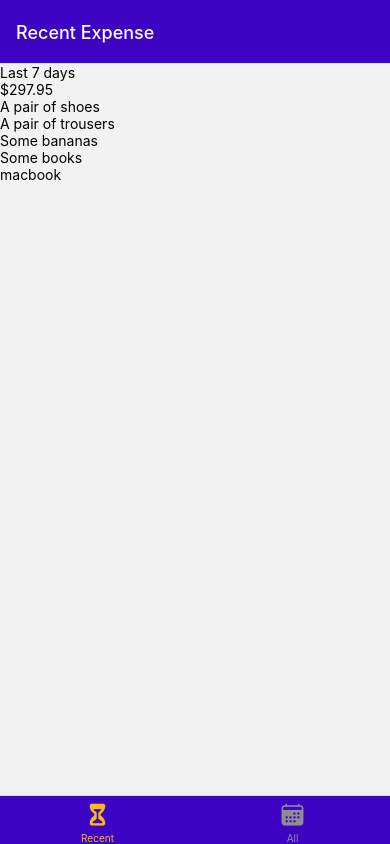
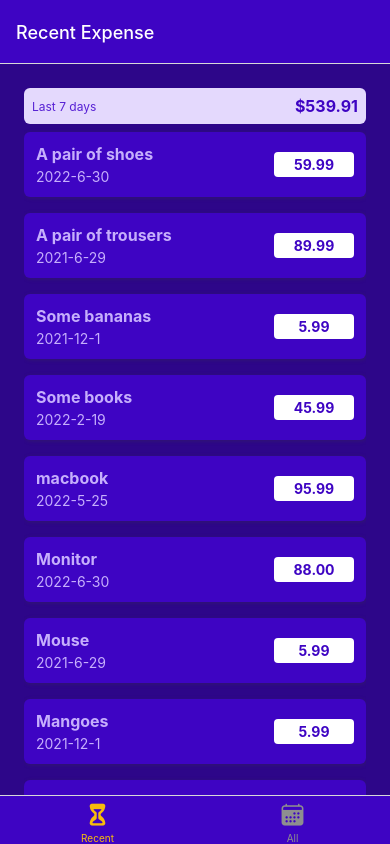
Before and after one commit to AndyLab9596/expense-tracker, a React Native app: screen / in a window 390 px wide. Built offline with nearby package versions, Linux system fonts and the light colour scheme.

Commit message:
styling Expense

```diff
--- /dev/null
+++ b/components/ExpensesOutput/ExpenseItem.tsx
@@ -0,0 +1,70 @@
+import { Pressable, Text, View, StyleSheet } from "react-native";
+import { GlobalStyles } from "../../constants/styles";
+import { getFormatterDate } from "../../utils/date";
+import { IExpense } from "./ExpensesOutput";
+
+interface IExpenseItem {
+  item: IExpense;
+}
+
+const ExpenseItem: React.FC<IExpenseItem> = ({ item }) => {
+  return (
+    <Pressable>
+      <View style={styles.expenseItem}>
+        <View>
+          <Text style={[styles.textBase, styles.description]}>
+            {item.description}
+          </Text>
+          <Text style={styles.textBase}>{getFormatterDate(item.date)}</Text>
+        </View>
+        <View style={styles.amountContainer}>
+          <Text style={[styles.textBase, styles.amount]}>
+            {item.amount.toFixed(2)}
+          </Text>
+        </View>
+      </View>
+    </Pressable>
+  );
+};
+
+export default ExpenseItem;
+
+const styles = StyleSheet.create({
+  expenseItem: {
+    padding: 12,
+    marginVertical: 8,
+    backgroundColor: GlobalStyles.colors.primary500,
+    flexDirection: "row",
+    justifyContent: "space-between",
+    alignItems: "center",
+    borderRadius: 6,
+    // android shadow:
+    elevation: 3,
+    // IOS shadow:
+    shadowColor: GlobalStyles.colors.gray500,
+    shadowRadius: 4,
+    shadowOffset: { width: 1, height: 1 },
+    shadowOpacity: 0.4,
+  },
+  textBase: {
+    color: GlobalStyles.colors.primary100,
+  },
+  description: {
+    fontSize: 16,
+    marginBottom: 4,
+    fontWeight: "bold",
+  },
+  amountContainer: {
+    paddingHorizontal: 12,
+    paddingVertical: 4,
+    backgroundColor: "white",
+    justifyContent: "center",
+    alignItems: "center",
+    borderRadius: 4,
+    minWidth: 80,
+  },
+  amount: {
+    color: GlobalStyles.colors.primary500,
+    fontWeight: "bold",
+  },
+});
--- a/components/ExpensesOutput/ExpensesList.tsx
+++ b/components/ExpensesOutput/ExpensesList.tsx
@@ -1,4 +1,5 @@
 import { FlatList, ListRenderItemInfo, Text } from "react-native";
+import ExpenseItem from "./ExpenseItem";
 import { IExpense, IExpensesOutput } from "./ExpensesOutput";
 
 interface IExpensesList {
@@ -6,7 +7,7 @@ interface IExpensesList {
 }
 
 const expenseItem = (data: ListRenderItemInfo<IExpense>) => {
-  return <Text>{data.item.description}</Text>;
+  return <ExpenseItem item={data.item} />;
 };
 
 const ExpensesList: React.FC<IExpensesList> = ({ expenses }) => {
--- a/components/ExpensesOutput/ExpensesOutput.tsx
+++ b/components/ExpensesOutput/ExpensesOutput.tsx
@@ -1,5 +1,6 @@
 import React from "react";
-import { View } from "react-native";
+import { View, StyleSheet } from "react-native";
+import { GlobalStyles } from "../../constants/styles";
 import ExpensesList from "./ExpensesList";
 import ExpensesSummary from "./ExpensesSummary";
 
@@ -34,6 +35,37 @@ const DUMMY_EXPENSES: IExpense[] = [
     amount: 95.99,
     date: new Date("2022-05-25"),
   },
+  //
+  {
+    id: "e6",
+    description: "Monitor",
+    amount: 88,
+    date: new Date("2022-06-30"),
+  },
+  {
+    id: "e7",
+    description: "Mouse",
+    amount: 5.99,
+    date: new Date("2021-06-29"),
+  },
+  {
+    id: "e8",
+    description: "Mangoes",
+    amount: 5.99,
+    date: new Date("2021-12-01"),
+  },
+  {
+    id: "e9",
+    description: "mouse pad",
+    amount: 45.99,
+    date: new Date("2022-02-19"),
+  },
+  {
+    id: "e10",
+    description: "IMac",
+    amount: 95.99,
+    date: new Date("2022-05-25"),
+  },
 ];
 
 export interface IExpense {
@@ -53,7 +85,7 @@ const ExpensesOutput: React.FC<IExpensesOutput> = ({
   expensePeriod,
 }) => {
   return (
-    <View>
+    <View style={styles.container}>
       {/* Summary */}
       <ExpensesSummary
         expenses={DUMMY_EXPENSES}
@@ -67,3 +99,13 @@ const ExpensesOutput: React.FC<IExpensesOutput> = ({
 };
 
 export default ExpensesOutput;
+
+const styles = StyleSheet.create({
+  container: {
+    flex: 1,
+    backgroundColor: GlobalStyles.colors.primary700,
+    paddingHorizontal: 24,
+    paddingTop: 24,
+    paddingBottom: 0,
+  },
+});
--- a/components/ExpensesOutput/ExpensesSummary.tsx
+++ b/components/ExpensesOutput/ExpensesSummary.tsx
@@ -1,5 +1,6 @@
 import React from "react";
-import { Text, View } from "react-native";
+import { Text, View, StyleSheet } from "react-native";
+import { GlobalStyles } from "../../constants/styles";
 import { IExpensesOutput } from "./ExpensesOutput";
 
 interface IExpensesSummary {
@@ -16,11 +17,31 @@ const ExpensesSummary: React.FC<IExpensesSummary> = ({
   }, 0);
 
   return (
-    <View>
-      <Text>{periodName}</Text>
-      <Text>${expensesSum?.toFixed(2)}</Text>
+    <View style={styles.container}>
+      <Text style={styles.period}>{periodName}</Text>
+      <Text style={styles.sum}>${expensesSum?.toFixed(2)}</Text>
     </View>
   );
 };
 
 export default ExpensesSummary;
+
+const styles = StyleSheet.create({
+  container: {
+    padding: 8,
+    backgroundColor: GlobalStyles.colors.primary50,
+    borderRadius: 6,
+    flexDirection: "row",
+    justifyContent: "space-between",
+    alignItems: "center",
+  },
+  period: {
+    fontSize: 12,
+    color: GlobalStyles.colors.primary400,
+  },
+  sum: {
+    fontSize: 16,
+    fontWeight: "bold",
+    color: GlobalStyles.colors.primary500,
+  },
+});
--- /dev/null
+++ b/utils/date.ts
@@ -0,0 +1,9 @@
+const getFormatterDate = (date: Date) => {
+    // getMonth() will yield 0 for January and so on
+    // So we need to add 1 to getMonth()
+    return `${date.getFullYear()}-${date.getMonth() + 1}-${date.getDate()}`
+}
+
+export {
+    getFormatterDate
+}
```
